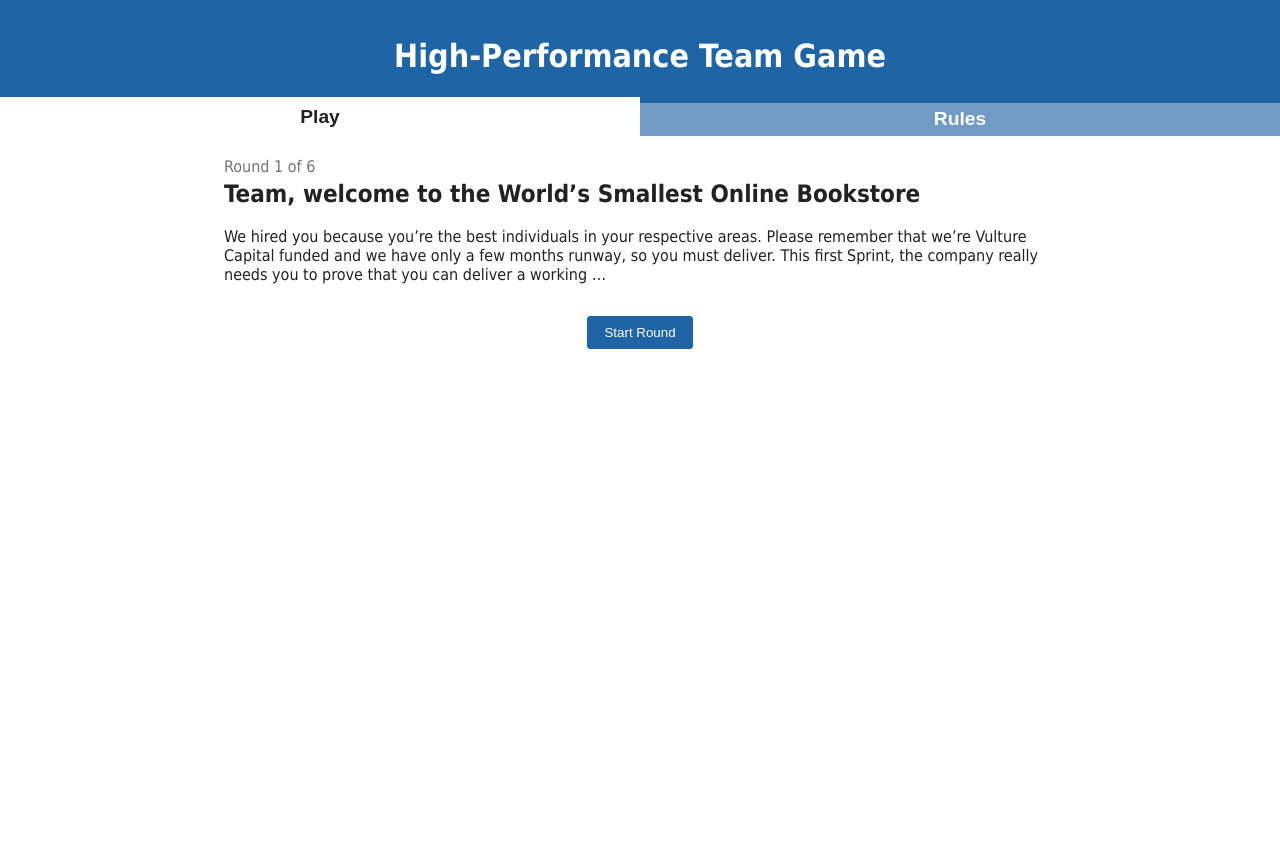
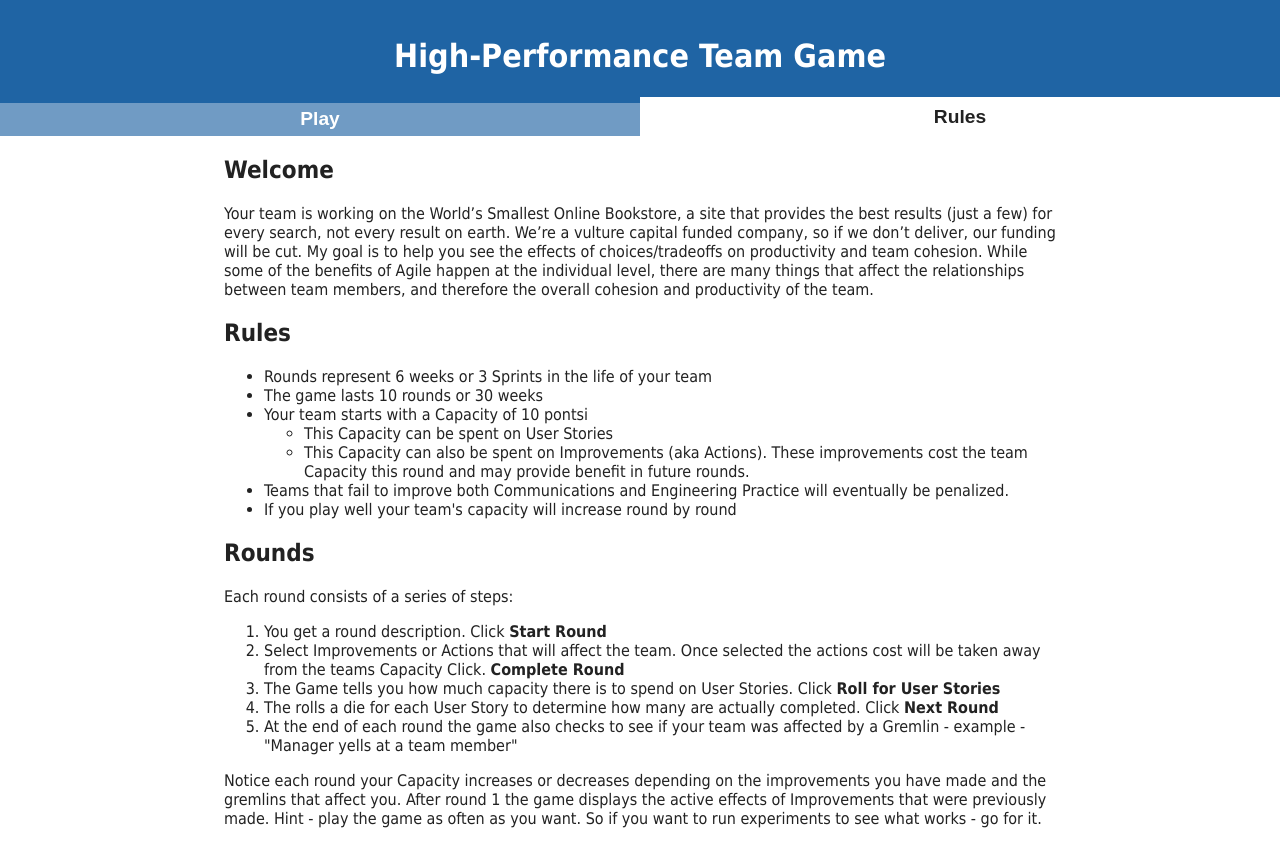
Before and after one commit to mlevison/high-performance-teams-game, a React (Create React App) app: page / in a window 1280 px wide. Before the commit the page ends 800 px from the top, so only its background shows below. Built offline with nearby package versions, Linux system fonts and the light colour scheme.

Commit message:
feat: start on rules tab
fix https://github.com/mlevison/high-performance-teams-game/issues/43

```diff
--- a/src/App.tsx
+++ b/src/App.tsx
@@ -15,7 +15,7 @@ import {
 
 export default function App() {
   const [state, dispatch, closeRound] = useAppState();
-  const [tab, setTab] = useState<'play' | 'rules'>('play');
+  const [tab, setTab] = useState<'play' | 'rules'>('rules');
   const overlayRef = useRef<HTMLDivElement | null>(null);
 
   return (
```
Also changed, not shown: 1 other file (tests, documents, lock files or other folders).
